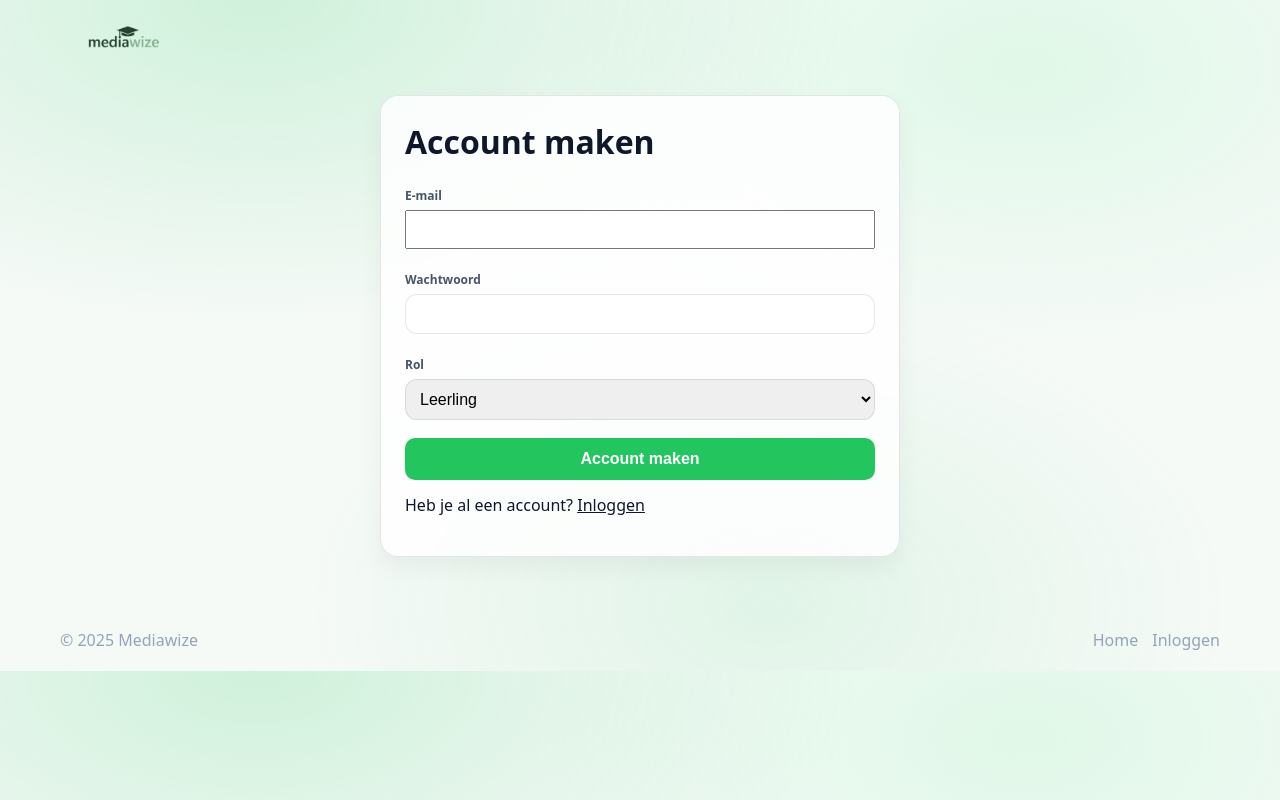
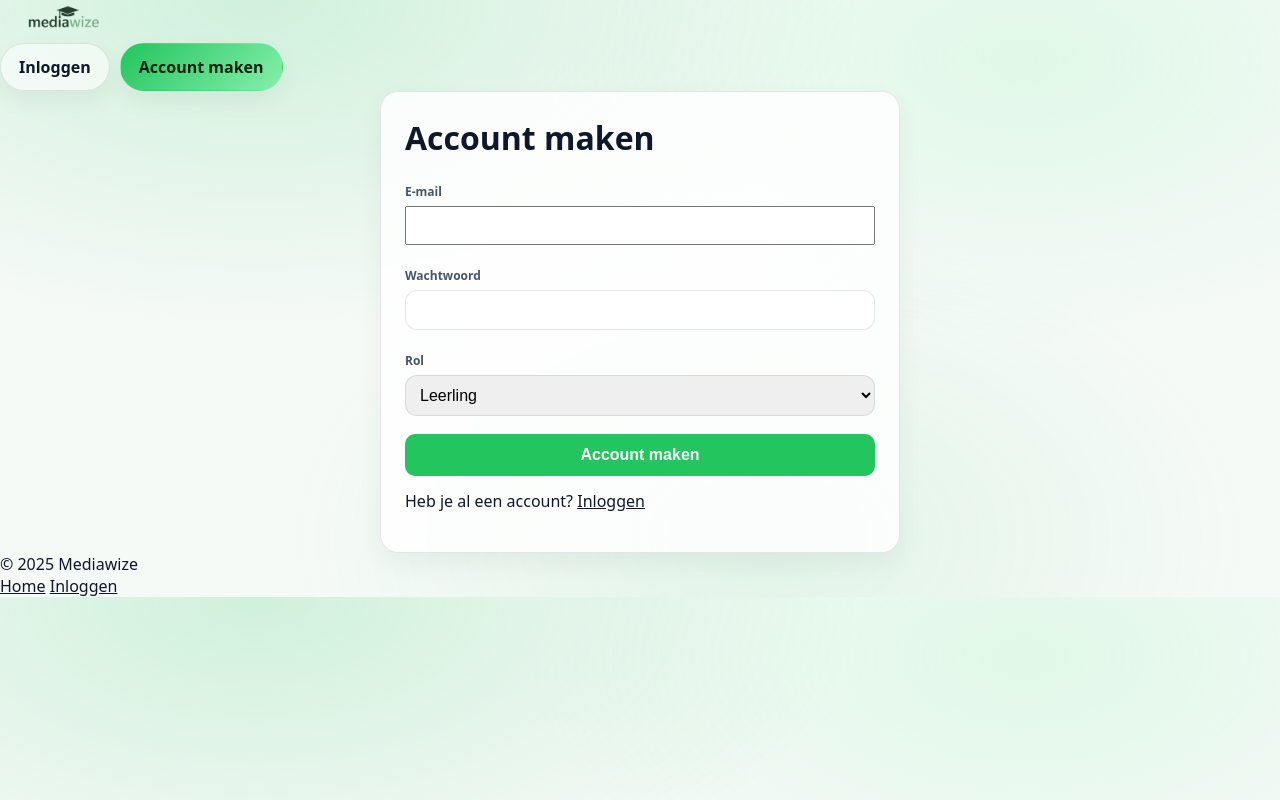
Before and after one commit to tnieuweboer-prog/mediawize, a Flask app: page /signup in a window 1280 px wide. Run offline with Flask 3, Linux system fonts and the light colour scheme.

Commit message:
Update public_base.html 10

```diff
--- a/templates/public_base.html
+++ b/templates/public_base.html
@@ -15,7 +15,9 @@
 <body>
 
   <!-- ================= HEADER ================= -->
-  <header style="max-width:1200px; margin:0 auto; padding:20px 20px 0;">
+  <header class="public-header">
+    <div class="public-header-inner">
+
       <div class="brand">
         <img
           src="{{ url_for('static', filename='assets/mediawize-logo.webp') }}"
@@ -23,23 +25,28 @@
           class="brand-logo"
         />
       </div>
+
+      <nav class="nav-actions" aria-label="Navigatie">
+        <a class="btn ghost" href="{{ url_for('auth.login') }}">Inloggen</a>
+        <a class="btn primary" href="{{ url_for('auth.signup') }}">Account maken</a>
+      </nav>
+
+    </div>
   </header>
 
   <!-- ================= MAIN ================= -->
-  <main style="max-width:1200px; margin:0 auto; padding:32px 20px;">
+  <main class="public-main">
     {% block content %}{% endblock %}
   </main>
 
   <!-- ================= FOOTER ================= -->
-  <footer style="max-width:1200px; margin:40px auto 20px; padding:0 20px; color:#94a3b8;">
-    <div style="display:flex; justify-content:space-between; flex-wrap:wrap; gap:12px;">
-      <div>
-        © {{ now_year }} Mediawize
-      </div>
+  <footer class="public-footer">
+    <div class="public-footer-inner">
+      <div>© {{ now_year }} Mediawize</div>
 
-      <div style="display:flex; gap:14px;">
-        <a href="/" style="color:#94a3b8; text-decoration:none;">Home</a>
-        <a href="{{ url_for('auth.login') }}" style="color:#94a3b8; text-decoration:none;">Inloggen</a>
+      <div class="public-footer-links">
+        <a href="/">Home</a>
+        <a href="{{ url_for('auth.login') }}">Inloggen</a>
       </div>
     </div>
   </footer>
```
Lines whose indentation alone changed are shown as unchanged.
